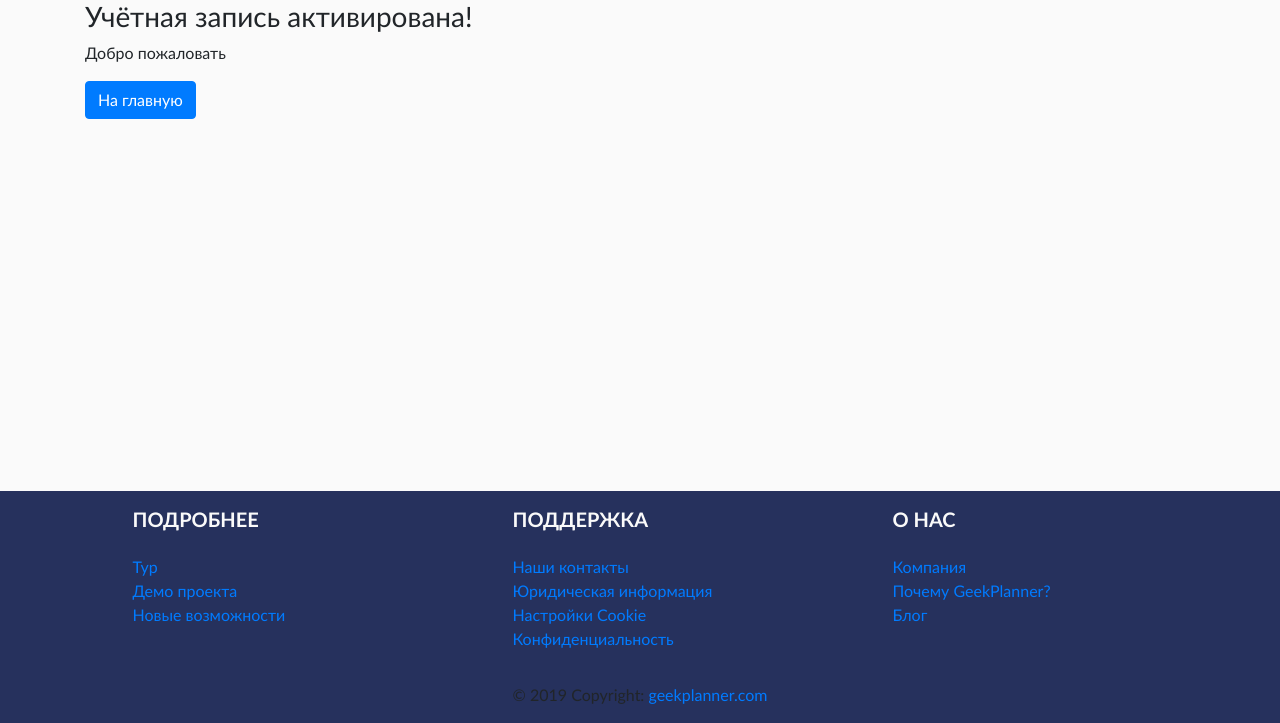
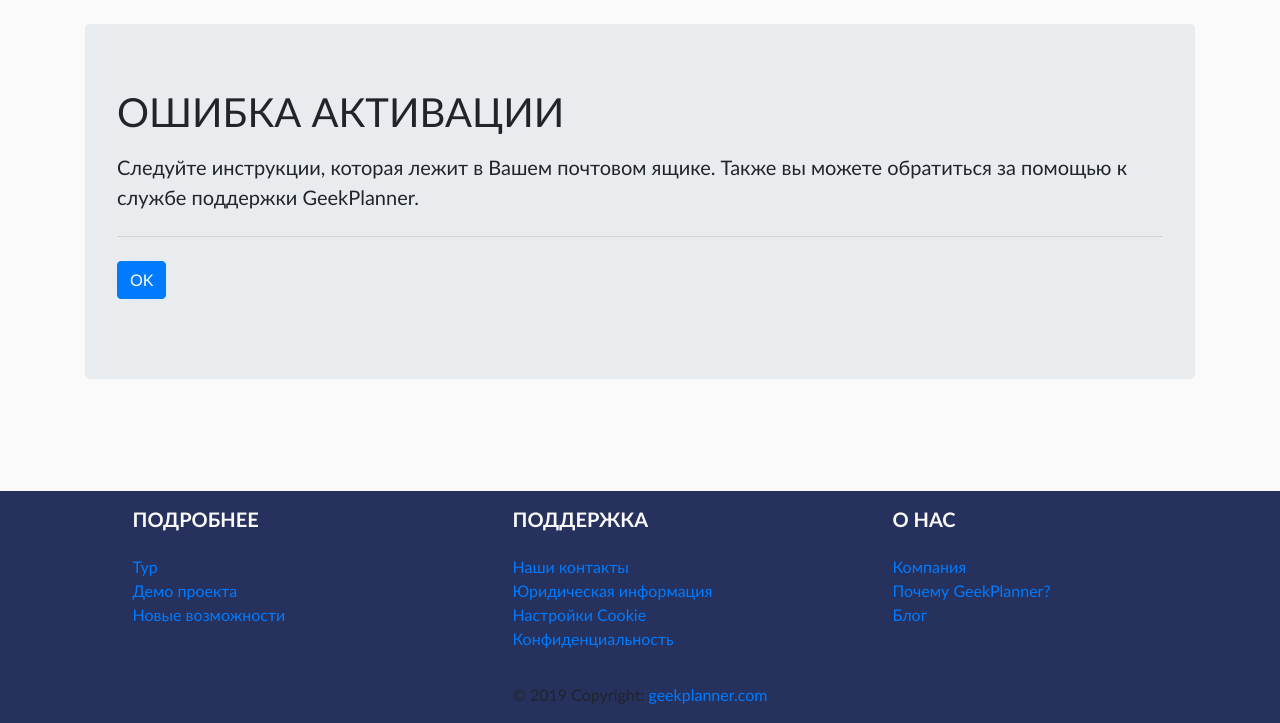
Before and after one commit to K9173A/GeekPlanner, a Django app: template GeekPlanner/authapp/templates/authapp/verification.html in a window 1280 px wide. Shown: the part 77-800 px from the top of the page. Run offline with Django 3.2, Linux system fonts and the light colour scheme; the template is opened without the code that fills it, so the values that code supplies are empty; style sheets or scripts are compiled from the project's sources; some libraries are stand-ins or nearby versions.

Commit message:
[UPD] Updated verification page style and verify function.

```diff
--- a/GeekPlanner/authapp/templates/authapp/verification.html
+++ b/GeekPlanner/authapp/templates/authapp/verification.html
@@ -1,20 +1,33 @@
 {% extends 'authapp/base.html' %}
 
 {% block content %}
-  <div class="container">
-    <div class="raw rounded-lg">
-      {% if user %}
-        <h3>Учётная запись активирована!</h3>
-        <p>Добро пожаловать</p>
+  <div class="container justify-content-center">
+    <div class="my-4 jumbotron">
+      {% if activation_success %}
+        <h1 class="text-uppercase">
+          Активация успешна
+        </h1>
+        <p class="lead">
+          Теперь Вы можете приступить к работе с карточками, перейдя в раздел "Проекты".
+        </p>
       {% else %}
-        <h3>Верификация не пройдена!</h3>
-        <p>Инструкция по активации учётной записи находится на Вашей почте</p>
-        <p>С Уважением,</p>
-        <p>Администрация GeekPlanner</p>
+        <h1 class="text-uppercase">
+          Ошибка активации
+        </h1>
+        <p class="lead">
+          {{ error }}
+        </p>
+        <p class="lead">
+          Следуйте инструкции, которая лежит в Вашем почтовом ящике.
+          Также вы можете обратиться за помощью к службе поддержки GeekPlanner.
+        </p>
       {% endif %}
-      <a class="btn btn-primary" href="{% url 'mainapp:index' %}">
-        На главную
-      </a>
+      <hr class="my-4">
+      <p class="lead">
+        <a class="btn btn-primary" href="{% url 'mainapp:index' %}">
+          OK
+        </a>
+      </p>
     </div>
   </div>
 {% endblock %}
```
Also changed, not shown: GeekPlanner/authapp/views.py (+14 -4 lines).
